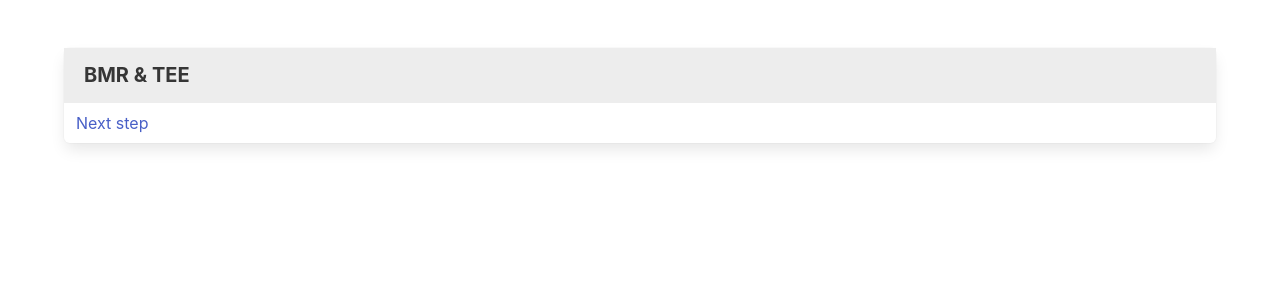
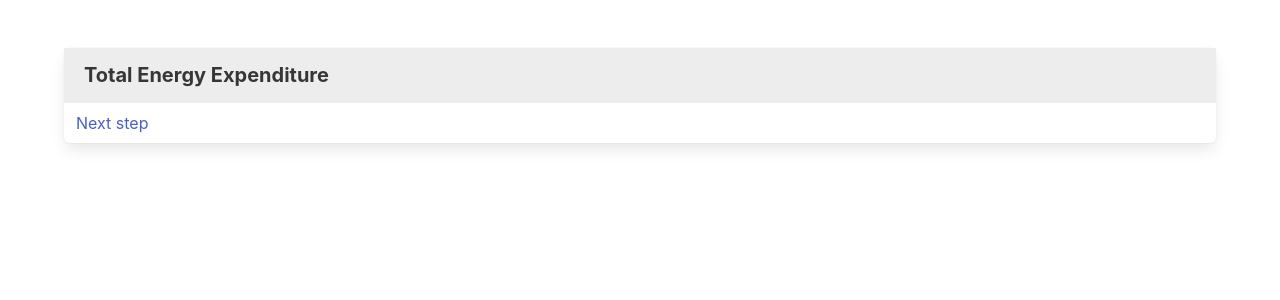
Before and after one commit to socunanena/macrouse-usecase, a Vue app: page / in a window 1280 px wide. Shown: the top 300 px of the page. Built offline with nearby package versions, Linux system fonts and the light colour scheme.

Commit message:
Updated tee panel name

```diff
--- a/src/app.vue
+++ b/src/app.vue
@@ -1,7 +1,7 @@
 <template>
   <section class="section">
     <div class="container">
-      <StepLayout :step="'tee'" :title="'BMR & TEE'">
+      <StepLayout :step="'tee'" :title="'Total Energy Expenditure'">
         <StepTee></StepTee>
       </StepLayout>
       <StepLayout :step="'goal'" :title="'Goal'">
```
